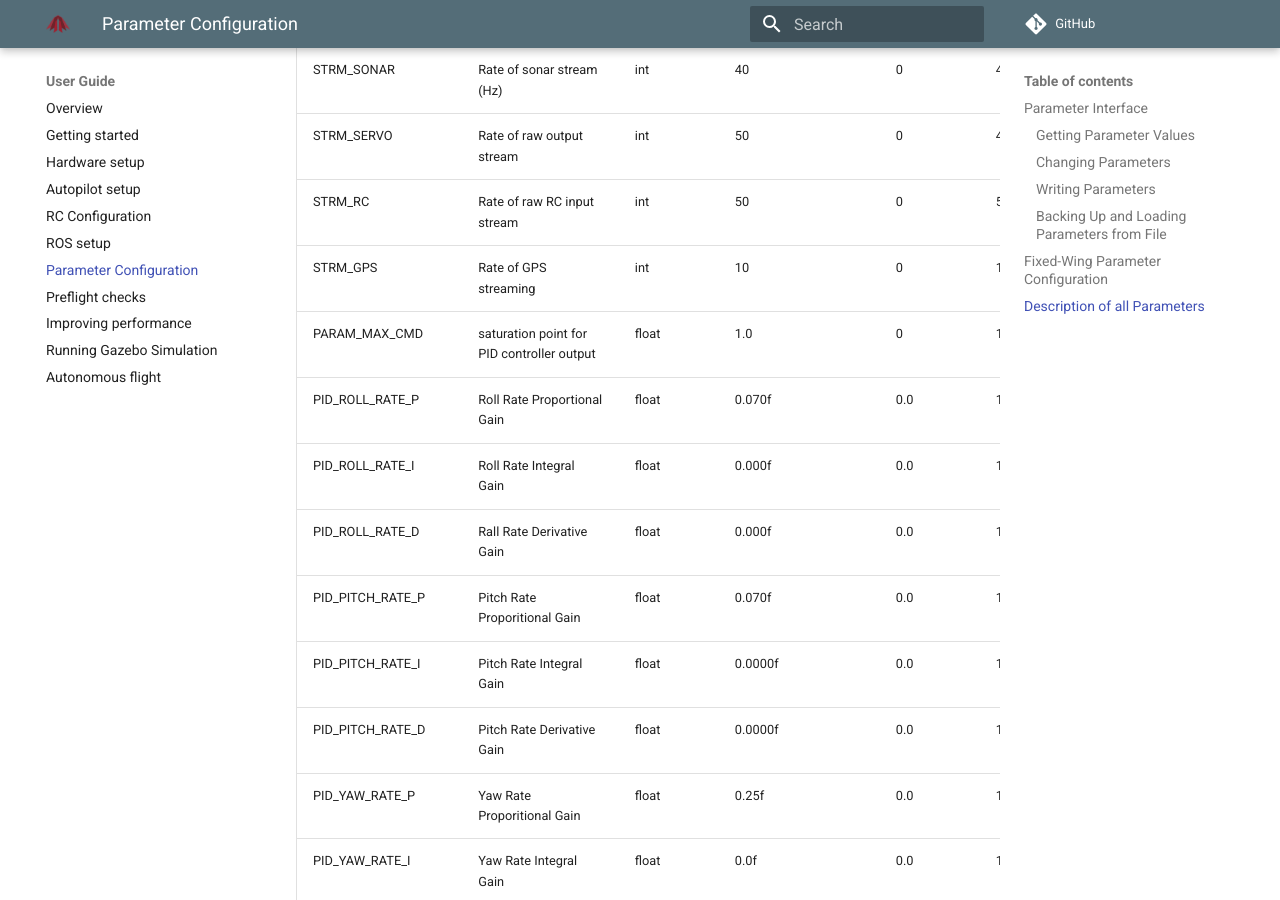
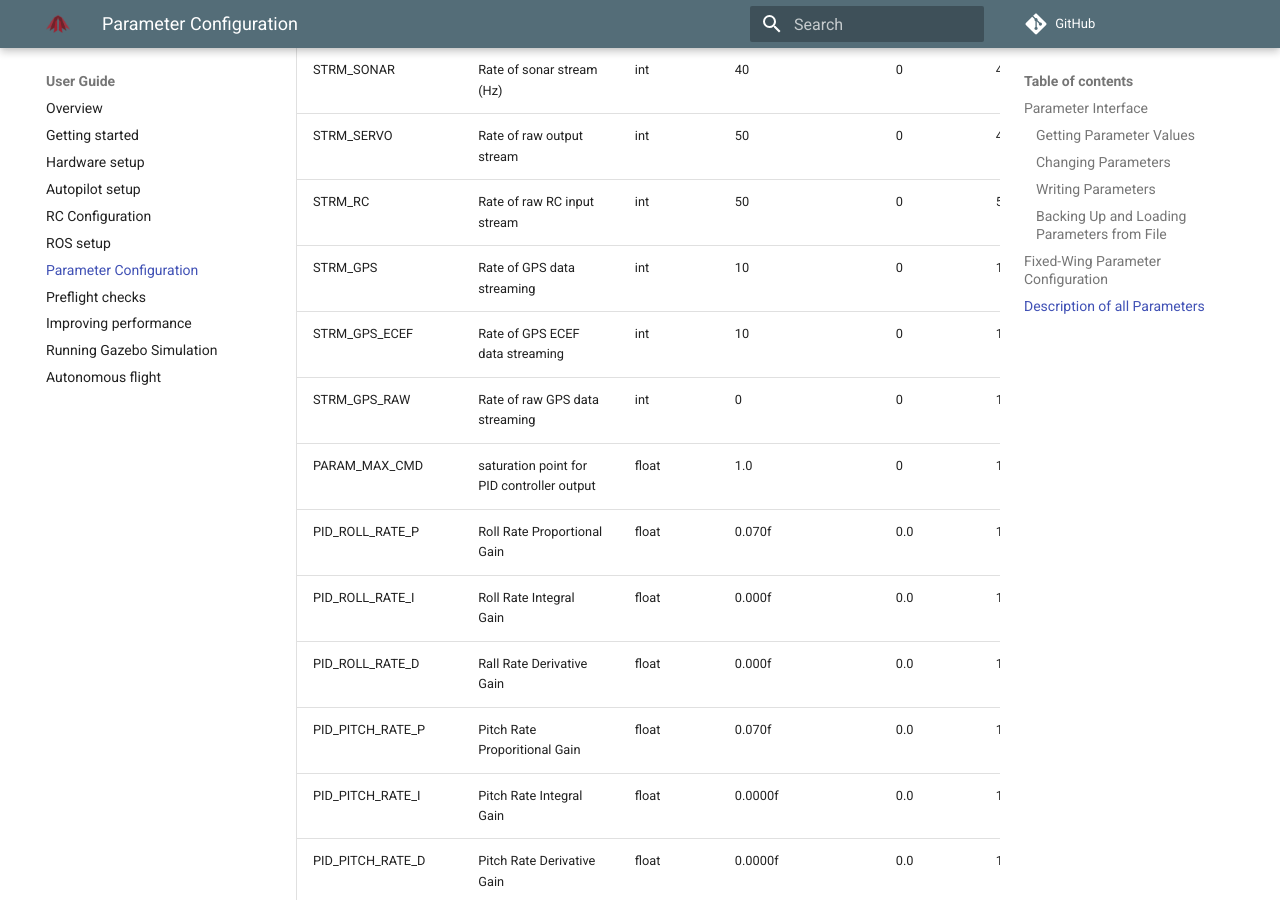
Before and after one commit to rosflight/rosflight_firmware, an MkDocs documentation site: the page built from docs/user-guide/parameter-configuration.md, in a window 1280 px wide and 900 px high, scrolled down 4108 px. Built offline with MkDocs 1.6.1 and Material for MkDocs 9.7.7, drawn with Linux system fonts in a browser that asks for light colours; comment, search, counter and statistics services are not loaded; old or Windows-style settings are respelled for this version of MkDocs.

Commit message:
update documentation for params

```diff
--- a/docs/user-guide/parameter-configuration.md
+++ b/docs/user-guide/parameter-configuration.md
@@ -120,7 +120,9 @@ This is a list of all parameters on ROSflight, their types, default values, and
 | STRM_SONAR | Rate of sonar stream (Hz) | int |  40 | 0 | 40 |
 | STRM_SERVO | Rate of raw output stream | int |  50 | 0 | 490 |
 | STRM_RC | Rate of raw RC input stream | int |  50 | 0 | 50 |
-| STRM_GPS | Rate of GPS streaming | int | 10 | 0 | 10 |
+| STRM_GPS | Rate of GPS data streaming | int | 10 | 0 | 10 |
+| STRM_GPS_ECEF | Rate of GPS ECEF data streaming | int | 10 | 0 | 10 |
+| STRM_GPS_RAW | Rate of raw GPS data streaming | int | 0 | 0 | 10 |
 | PARAM_MAX_CMD | saturation point for PID controller output | float |  1.0 | 0 | 1.0 |
 | PID_ROLL_RATE_P | Roll Rate Proportional Gain | float |  0.070f | 0.0 | 1000.0 |
 | PID_ROLL_RATE_I | Roll Rate Integral Gain | float |  0.000f | 0.0 | 1000.0 |
```
